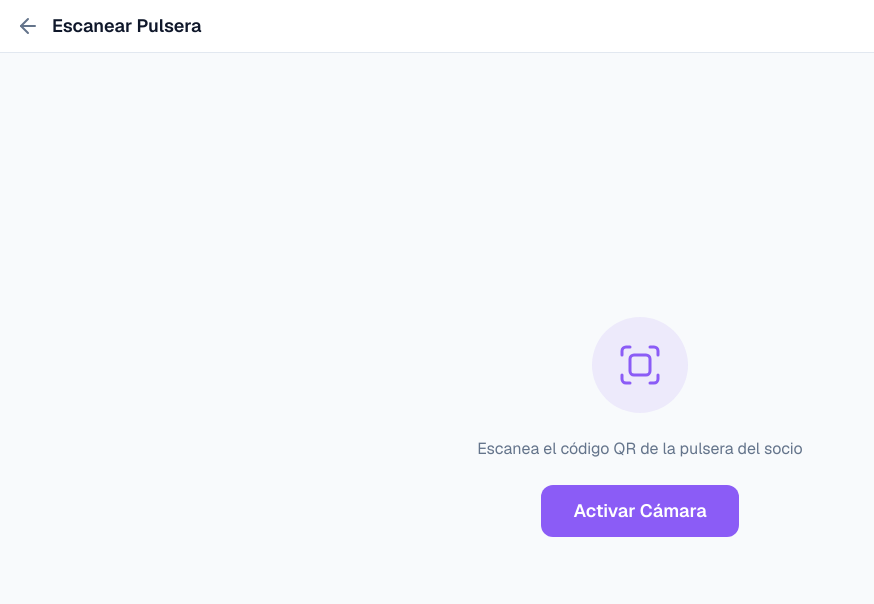
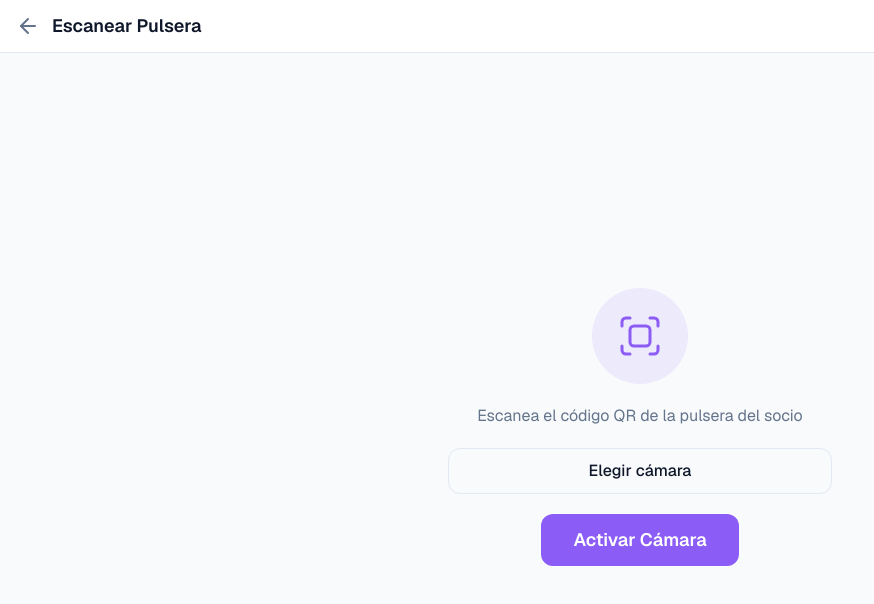
Before and after one commit to javiheruso/ComparsaQR, a Next.js app: page /scanner in a window 1280 px wide. Shown: the top 604 px of the page, without its empty margins (0-874 px from the left). Built offline with nearby package versions, Linux system fonts and the light colour scheme.

Commit message:
Mejora seguridad y flujo de scanner QR

```diff
--- a/src/app/scanner/page.tsx
+++ b/src/app/scanner/page.tsx
@@ -5,9 +5,32 @@ import { Html5Qrcode } from "html5-qrcode";
 import { useRouter, useSearchParams } from "next/navigation";
 import { extractQrToken } from "@/lib/qr";
 
+interface CameraDevice {
+  id: string;
+  label: string;
+}
+
+const LAST_CAMERA_KEY = "comparsa_scanner_camera_id";
+
+function getPreferredCamera(cameras: CameraDevice[]): string {
+  const storedCameraId = window.localStorage.getItem(LAST_CAMERA_KEY);
+  const storedCamera = cameras.find((camera) => camera.id === storedCameraId);
+
+  if (storedCamera) return storedCamera.id;
+
+  const backCamera = cameras.find((camera) =>
+    /back|rear|environment|trasera|posterior|espalda/i.test(camera.label)
+  );
+
+  return backCamera?.id ?? cameras[0]?.id ?? "";
+}
+
 function ScannerContent() {
   const [scanning, setScanning] = useState(false);
   const [error, setError] = useState<string | null>(null);
+  const [cameras, setCameras] = useState<CameraDevice[]>([]);
+  const [selectedCameraId, setSelectedCameraId] = useState("");
+  const [loadingCameras, setLoadingCameras] = useState(false);
   const scannerRef = useRef<Html5Qrcode | null>(null);
   const router = useRouter();
   const searchParams = useSearchParams();
@@ -28,17 +51,65 @@ function ScannerContent() {
     };
   }, []);
 
+  const loadCameras = async () => {
+    setError(null);
+    setLoadingCameras(true);
+
+    try {
+      const devices = await Html5Qrcode.getCameras();
+      const nextCameras = devices.map((device, index) => ({
+        id: device.id,
+        label: device.label || `Cámara ${index + 1}`,
+      }));
+
+      setCameras(nextCameras);
+
+      if (nextCameras.length === 0) {
+        setError("No se ha encontrado ninguna cámara.");
+        return "";
+      }
+
+      const cameraId = getPreferredCamera(nextCameras);
+      setSelectedCameraId(cameraId);
+      return cameraId;
+    } catch {
+      setError("No se pudo listar las cámaras. Revisa los permisos del navegador.");
+      return "";
+    } finally {
+      setLoadingCameras(false);
+    }
+  };
+
   const startScanner = async () => {
     setError(null);
     setScanning(true);
 
     try {
+      const cameraId = selectedCameraId || (await loadCameras());
+
+      if (!cameraId) {
+        setScanning(false);
+        return;
+      }
+
+      window.localStorage.setItem(LAST_CAMERA_KEY, cameraId);
+
       const scanner = new Html5Qrcode("scanner-element");
       scannerRef.current = scanner;
 
       await scanner.start(
-        { facingMode: "environment" },
-        { fps: 10, qrbox: { width: 250, height: 250 } },
+        cameraId,
+        {
+          fps: 15,
+          aspectRatio: 1.777778,
+          qrbox: (viewfinderWidth, viewfinderHeight) => {
+            const size = Math.floor(
+              Math.min(viewfinderWidth * 0.82, viewfinderHeight * 0.82, 340)
+            );
+            const safeSize = Math.max(size, 180);
+            return { width: safeSize, height: safeSize };
+          },
+        },
         (decodedText) => {
           const token = extractQrToken(decodedText);
 
@@ -54,7 +125,7 @@ function ScannerContent() {
         () => {}
       );
     } catch {
-      setError("No se pudo acceder a la cámara. Permite el acceso e intenta de nuevo.");
+      setError("No se pudo acceder a la cámara. Prueba otra cámara o revisa los permisos.");
       setScanning(false);
     }
   };
@@ -65,6 +136,11 @@ function ScannerContent() {
       scannerRef.current = null;
     }
     setScanning(false);
+  };
+
+  const handleCameraChange = (cameraId: string) => {
+    setSelectedCameraId(cameraId);
+    window.localStorage.setItem(LAST_CAMERA_KEY, cameraId);
   };
 
   return (
@@ -83,7 +159,7 @@ function ScannerContent() {
 
       <div className="flex-1 flex flex-col items-center justify-center p-6">
         {!scanning ? (
-          <div className="text-center space-y-6">
+          <div className="w-full max-w-sm text-center space-y-5">
             <div className="w-24 h-24 mx-auto rounded-full bg-primary/10 flex items-center justify-center">
               <svg width="48" height="48" viewBox="0 0 24 24" fill="none" stroke="currentColor" strokeWidth="1.5" strokeLinecap="round" strokeLinejoin="round" className="text-primary">
                 <path d="M3 7V5a2 2 0 012-2h2" /><path d="M17 3h2a2 2 0 012 2v2" /><path d="M21 17v2a2 2 0 01-2 2h-2" /><path d="M7 21H5a2 2 0 01-2-2v-2" /><rect x="7" y="7" width="10" height="10" rx="2" />
@@ -92,9 +168,32 @@ function ScannerContent() {
             <p className="text-muted-foreground">
               Escanea el código QR de la pulsera del socio
             </p>
+            <div className="space-y-3">
+              <button
+                onClick={loadCameras}
+                disabled={loadingCameras}
+                className="w-full py-2.5 px-5 border border-border rounded-xl font-medium hover:bg-muted transition-colors disabled:opacity-50"
+              >
+                {loadingCameras ? "Buscando cámaras..." : "Elegir cámara"}
+              </button>
+              {cameras.length > 0 && (
+                <select
+                  value={selectedCameraId}
+                  onChange={(event) => handleCameraChange(event.target.value)}
+                  className="w-full px-4 py-3 border border-border rounded-xl bg-white focus:outline-none focus:ring-2 focus:ring-primary/20 focus:border-primary"
+                >
+                  {cameras.map((camera) => (
+                    <option key={camera.id} value={camera.id}>
+                      {camera.label}
+                    </option>
+                  ))}
+                </select>
+              )}
+            </div>
             <button
               onClick={startScanner}
-              className="py-3 px-8 bg-primary text-primary-foreground rounded-xl text-lg font-semibold hover:opacity-90 transition-opacity"
+              disabled={loadingCameras}
+              className="py-3 px-8 bg-primary text-primary-foreground rounded-xl text-lg font-semibold hover:opacity-90 transition-opacity disabled:opacity-50"
             >
               Activar Cámara
             </button>
@@ -105,6 +204,9 @@ function ScannerContent() {
         ) : (
           <div className="w-full max-w-sm space-y-4">
             <div id="scanner-element" className="w-full aspect-square rounded-xl overflow-hidden bg-black" />
+            <p className="text-xs text-muted-foreground text-center">
+              Si no lee la pulsera, prueba otra cámara y acerca o aleja despacio hasta que enfoque.
+            </p>
             {error && (
               <p className="text-destructive text-sm text-center">{error}</p>
             )}
```
